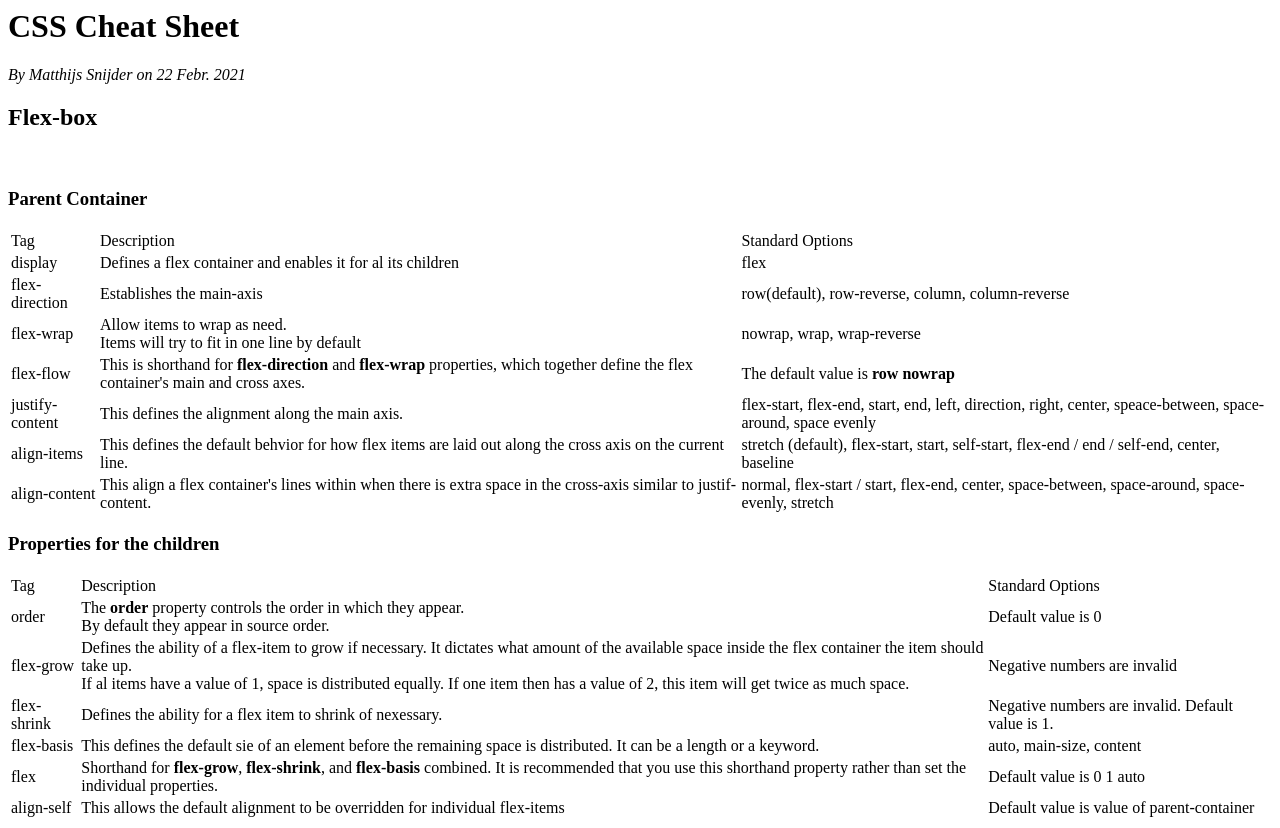
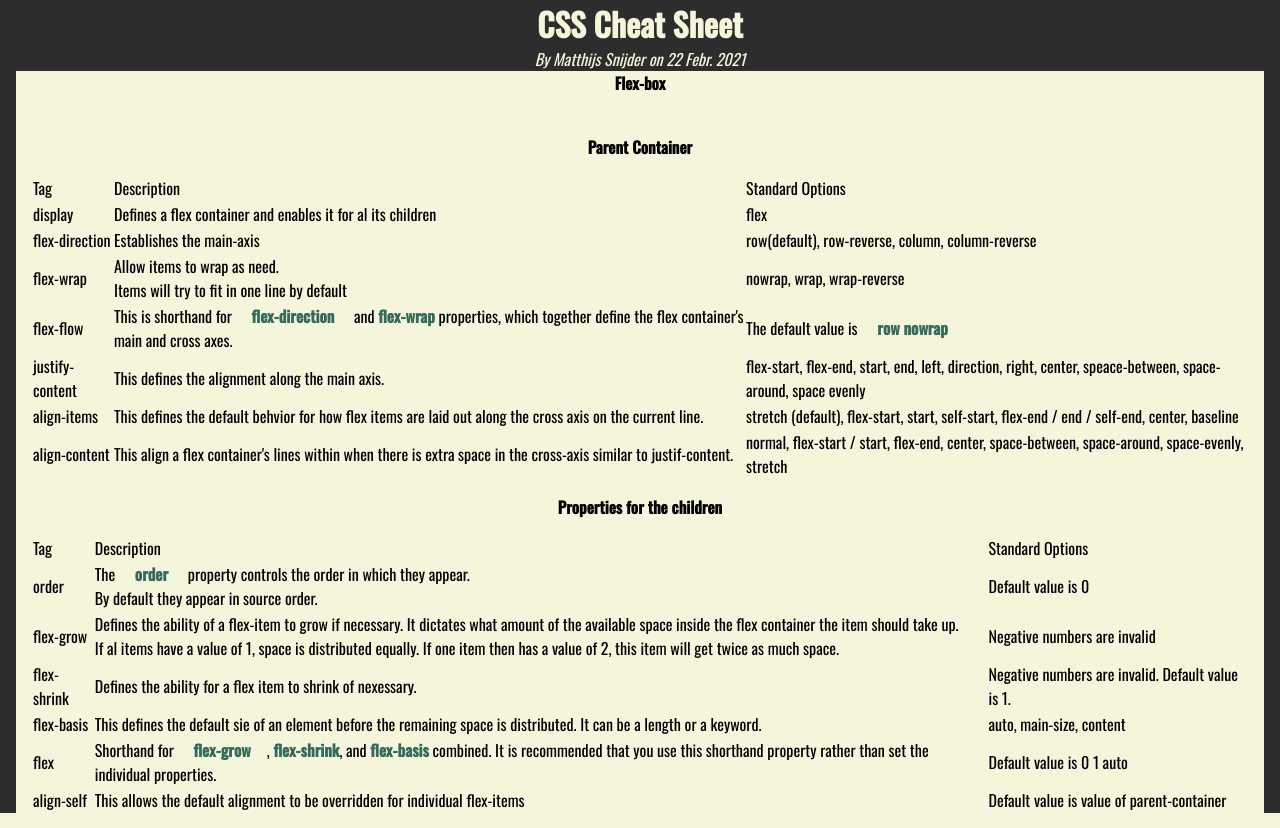
Before and after one commit to Flabberdapperdan/cheatsheet-CSS, a plain HTML site: page index.html in a window 1280 px wide. Drawn offline with nearby package versions, Linux system fonts and the light colour scheme.

Commit message:
add basic CSS style for page - mainly header and background

```diff
--- a/index.html
+++ b/index.html
@@ -1,5 +1,8 @@
 <head>
-  <link rel="stylsheet" href="./styles.css" type="css/text">
+  <link rel="stylesheet" href="styles.css">
+  <link rel="preconnect" href="https://fonts.gstatic.com">
+  <link href="https://fonts.googleapis.com/css2?family=Oswald:wght@200;300;400;500&display=swap" rel="stylesheet">
+  <title>Cheat Sheet for CSS</title>
 </head>
 <body>
   <header>
@@ -8,16 +11,17 @@
       By Matthijs Snijder on <time pubdate datetime="2021-02-22">22 Febr. 2021</time>
     </address>
   </header>
+  <div class="page-wrap">
     <main>
       <section class="flex-box">
         <h2>Flex-box</h2>
         <br class="divider">
         <h3>Parent Container</h3>
-      <table class="parent-explainera">
+        <table class="parent-explainer">
           <thead>
-          <td>Tag</td>
-          <td>Description</td>
-          <td>Standard Options</td>
+            <td class="column1">Tag</td>
+            <td column="colum2">Description</td>
+            <td class="column3">Standard Options</td>
           </thead>
           <tbody>
             <tr>
@@ -115,4 +119,5 @@
 
       </section>
     </main>
+  </div>
 </body>
--- a/styles.css
+++ b/styles.css
@@ -1,3 +1,79 @@
-.body {
+
+* {
+  background-color: beige;
+  font-family: 'Oswald', sans-serif;
+  gap: 3rem;
+  font-size: medium;
+}
+
+body {
+  display: block;
+  text-align: center;
+  margin: 0;
+}
+
+
+/* header */
+header > * {
+  background-color:  rgb(45, 45, 45);
+  color: rgb(45, 45, 45);
+}
+
+header h1 {
+  color: beige;
+  margin: 0;
+}
+
+header address {
+  color: beige;
+  background-color:  rgb(45, 45, 45);
+}
+
+header time {
+  background-color:  rgb(45, 45, 45);
+}
+/* man */
+.page-wrap {
+  display: flex;
+  background-color: rgb(45, 45, 45);
+  flex-flow: column nowrap;
+}
+
+.page-wrap :nth-child(1) {
+  margin: 0 1rem;
+}
+
+.divider {
+  background-color: rgb(85, 85, 225);
+  corners
+}
+
+main {
+  background-color: beige;
+}
+
+h1 {
+  color: rgb(26, 26, 26);
+  font-size: 2em;
+}
+
+
+/* table properties */
+table {
+  border: 1px;
+  border-color: cadetblue;
+  border-collapse: collapse;
+}
+
+table strong {
+  color: rgb(51, 107, 88);
+}
+
+.column1 {
+  min-width: fit-content;
+  max-height: 1em;
+}
+
+td {
 
 }
```
Lines whose indentation alone changed are shown as unchanged.
